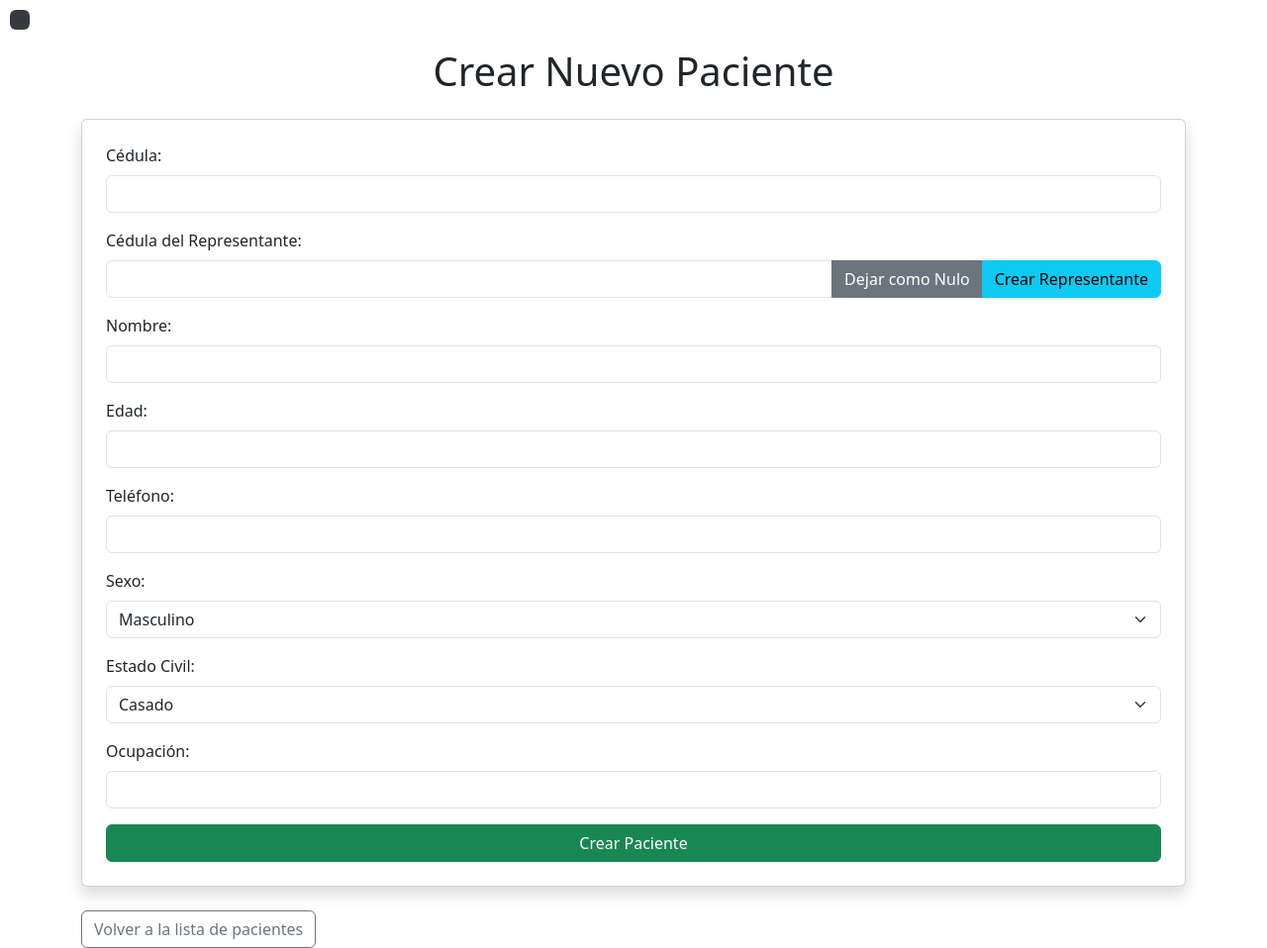
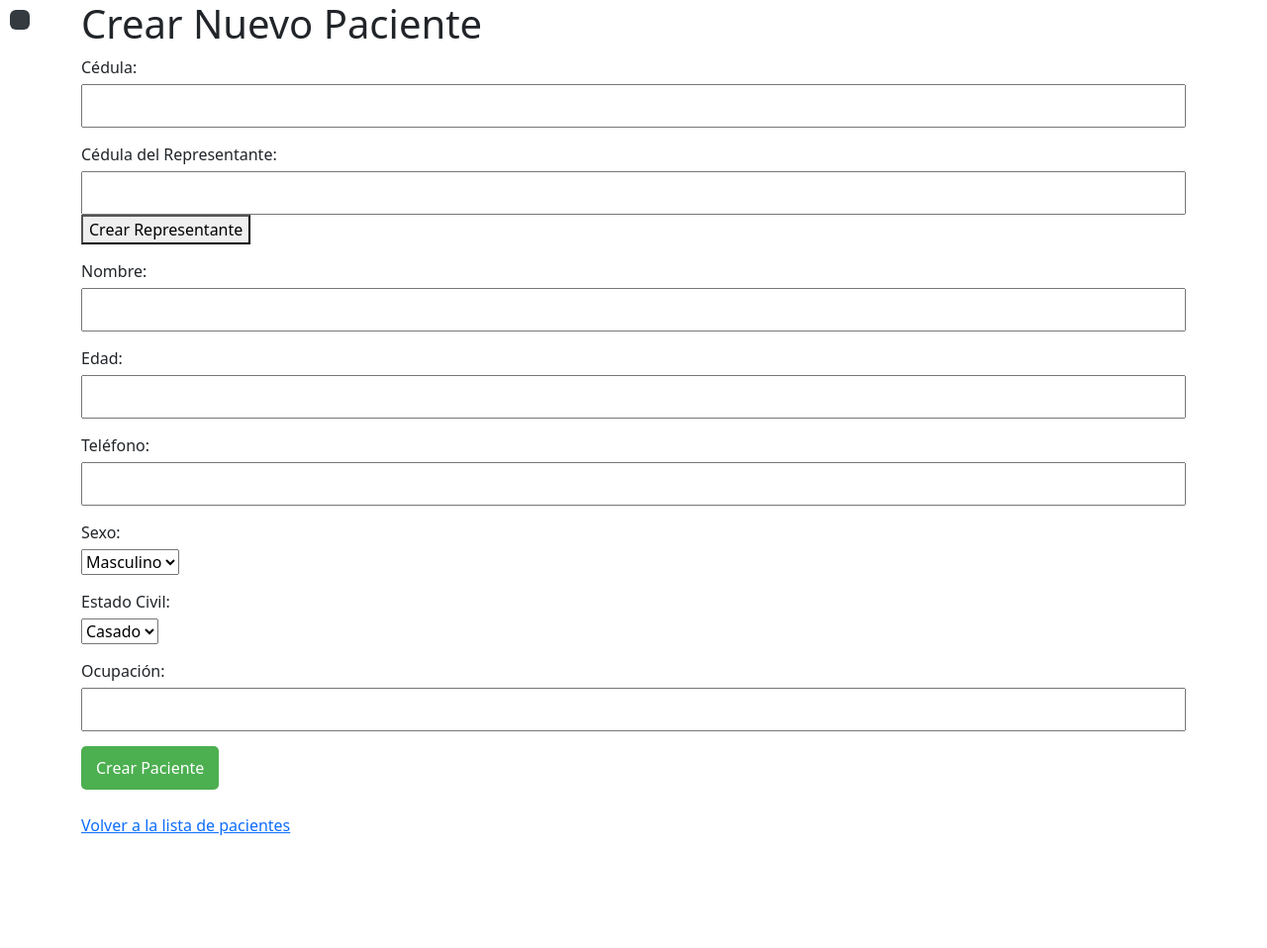
Before and after one commit to Josmar-B/Odontologia-Tarea, a Django app: page /pacientes/crear/ in a window 1280 px wide. Shown: the whole page at 99% size. After the commit the page ends 844 px from the top, so only its background shows below. Run offline with Django 5.2, Linux system fonts and the light colour scheme; some libraries are stand-ins or nearby versions.

Commit message:
Update crear_paciente.html

```diff
--- a/odontologia_app/Templates/odontologia_app/crear_paciente.html
+++ b/odontologia_app/Templates/odontologia_app/crear_paciente.html
@@ -9,111 +9,162 @@
     <meta charset="UTF-8">
     <meta name="viewport" content="width=device-width, initial-scale=1.0">
     <title>Crear Paciente</title>
-    <link href="{% static 'bootstrap.min.css' %}" rel="stylesheet">
+    <style>
+        /* Estilos para el modal */
+        .modal {
+            display: none;
+            position: fixed;
+            top: 0;
+            left: 0;
+            width: 100%;
+            height: 100%;
+            background-color: rgba(0, 0, 0, 0.5);
+            justify-content: center;
+            align-items: center;
+        }
+
+        .modal-content {
+            background-color: white;
+            padding: 20px;
+            border-radius: 5px;
+            width: 300px;
+            box-shadow: 0 4px 8px rgba(0, 0, 0, 0.2);
+        }
+
+        .close-modal {
+            float: right;
+            font-size: 24px;
+            cursor: pointer;
+        }
+
+        .form-group {
+            margin-bottom: 15px;
+        }
+
+        .form-group label {
+            display: block;
+            margin-bottom: 5px;
+        }
+
+        .form-group input {
+            width: 100%;
+            padding: 8px;
+            box-sizing: border-box;
+        }
+
+        .btn-guardar {
+            background-color: #4CAF50;
+            color: white;
+            padding: 10px 15px;
+            border: none;
+            border-radius: 5px;
+            cursor: pointer;
+        }
+
+        .btn-guardar:hover {
+            background-color: #45a049;
+        }
+    </style>
 </head>
 <body>
-    <div class="container mt-5">
-        <h1 class="text-center mb-4">Crear Nuevo Paciente</h1>
-        <form method="post" class="card p-4 shadow">
+    <div class="container">
+        <h1>Crear Nuevo Paciente</h1>
+        <form method="post">
             {% csrf_token %}
-            <div class="mb-3">
-                <label for="cedula" class="form-label">Cédula:</label>
-                <input type="text" id="cedula" name="cedula" class="form-control" required>
+            <div class="form-group">
+                <label for="cedula">Cédula:</label>
+                <input type="text" id="cedula" name="cedula" required>
             </div>
-            <div class="mb-3">
-                <label for="cedula_representante" class="form-label">Cédula del Representante:</label>
-                <div class="input-group">
-                    <input type="text" id="cedula_representante" name="cedula_representante" class="form-control">
-                    <button type="button" class="btn btn-secondary" onclick="dejarComoNulo()">Dejar como Nulo</button>
-                    <button type="button" class="btn btn-info" data-bs-toggle="modal" data-bs-target="#crearRepresentanteModal">Crear Representante</button>
-                </div>
+            <div class="form-group">
+                <label for="cedula_representante">Cédula del Representante:</label>
+                <input type="text" id="cedula_representante" name="cedula_representante">
+                <button type="button" onclick="abrirModal()">Crear Representante</button>
             </div>
-
             <!-- Resto del formulario -->
-            <div class="mb-3">
-                <label for="nombre" class="form-label">Nombre:</label>
-                <input type="text" id="nombre" name="nombre" class="form-control" required>
+            <div class="form-group">
+                <label for="nombre">Nombre:</label>
+                <input type="text" id="nombre" name="nombre" required>
             </div>
-            <div class="mb-3">
-                <label for="edad" class="form-label">Edad:</label>
-                <input type="number" id="edad" name="edad" class="form-control" required>
+            <div class="form-group">
+                <label for="edad">Edad:</label>
+                <input type="number" id="edad" name="edad" required>
             </div>
-            <div class="mb-3">
-                <label for="telefono" class="form-label">Teléfono:</label>
-                <input type="text" id="telefono" name="telefono" class="form-control" required>
+            <div class="form-group">
+                <label for="telefono">Teléfono:</label>
+                <input type="text" id="telefono" name="telefono" required>
             </div>
-            <div class="mb-3">
-                <label for="sexo" class="form-label">Sexo:</label>
-                <select id="sexo" name="sexo" class="form-select" required>
+            <div class="form-group">
+                <label for="sexo">Sexo:</label>
+                <select id="sexo" name="sexo" required>
                     <option value="M">Masculino</option>
                     <option value="F">Femenino</option>
                     <option value="O">Otro</option>
                 </select>
             </div>
-            <div class="mb-3">
-                <label for="estado_civil" class="form-label">Estado Civil:</label>
-                <select id="estado_civil" name="estado_civil" class="form-select" required>
+            <div class="form-group">
+                <label for="estado_civil">Estado Civil:</label>
+                <select id="estado_civil" name="estado_civil" required>
                     <option value="true">Casado</option>
                     <option value="false">Soltero</option>
                 </select>
             </div>
-            <div class="mb-3">
-                <label for="ocupacion" class="form-label">Ocupación:</label>
-                <input type="text" id="ocupacion" name="ocupacion" class="form-control" required>
+            <div class="form-group">
+                <label for="ocupacion">Ocupación:</label>
+                <input type="text" id="ocupacion" name="ocupacion" required>
             </div>
-
-            <button type="submit" class="btn btn-success">Crear Paciente</button>
+            <button type="submit" class="btn-guardar">Crear Paciente</button>
         </form>
 
         <br>
-        <a href="{% url 'lista_pacientes' %}" class="btn btn-outline-secondary">Volver a la lista de pacientes</a>
+        <a href="{% url 'lista_pacientes' %}">Volver a la lista de pacientes</a>
     </div>
 
     <!-- Modal para crear Representante -->
-    <div class="modal fade" id="crearRepresentanteModal" tabindex="-1" aria-labelledby="crearRepresentanteModalLabel" aria-hidden="true">
-        <div class="modal-dialog">
-            <div class="modal-content">
-                <div class="modal-header">
-                    <h5 class="modal-title" id="crearRepresentanteModalLabel">Crear Representante</h5>
-                    <button type="button" class="btn-close" data-bs-dismiss="modal" aria-label="Close"></button>
+    <div id="crearRepresentanteModal" class="modal">
+        <div class="modal-content">
+            <span class="close-modal" onclick="cerrarModal()">&times;</span>
+            <h2>Crear Representante</h2>
+            <form id="crearRepresentanteForm">
+                {% csrf_token %}
+                <div class="form-group">
+                    <label for="cedula_representante_crear">Cédula:</label>
+                    <input type="text" id="cedula_representante_crear" name="cedula" required>
                 </div>
-                <div class="modal-body">
-                    <!-- Formulario de creación de representante -->
-                    <form method="post" action="{% url 'crear_representante' %}" id="crearRepresentanteForm">
-                        {% csrf_token %}
-                        <div class="mb-3">
-                            <label for="cedula_representante_crear" class="form-label">Cédula:</label>
-                            <input type="text" id="cedula_representante_crear" name="cedula" class="form-control" required>
-                        </div>
-                        <div class="mb-3">
-                            <label for="nombre_representante_crear" class="form-label">Nombre:</label>
-                            <input type="text" id="nombre_representante_crear" name="nombre" class="form-control" required>
-                        </div>
-                    </form>
+                <div class="form-group">
+                    <label for="nombre_representante_crear">Nombre:</label>
+                    <input type="text" id="nombre_representante_crear" name="nombre" required>
                 </div>
-                <div class="modal-footer">
-                    <button type="button" class="btn btn-secondary" data-bs-dismiss="modal">Cerrar</button>
-                    <button type="submit" form="crearRepresentanteForm" class="btn btn-primary">Guardar</button>
-                </div>
-            </div>
+                <button type="submit" class="btn-guardar">Guardar</button>
+            </form>
         </div>
     </div>
 
-    <!-- Scripts de Bootstrap y JavaScript personalizado -->
-    <script src="{% static 'popper.min.js' %}"></script>
-    <script src="{% static 'bootstrap.min.js' %}"></script>
+    <script>
+        // Función para abrir el modal
+        function abrirModal() {
+            document.getElementById('crearRepresentanteModal').style.display = 'flex';
+        }
 
-    <script>
-        // Función para dejar el campo de cédula del representante como nulo
-        function dejarComoNulo() {
-            document.getElementById('cedula_representante').value = '';
+        // Función para cerrar el modal
+        function cerrarModal() {
+            document.getElementById('crearRepresentanteModal').style.display = 'none';
         }
 
         // Función para enviar el formulario de creación de representante
         document.getElementById('crearRepresentanteForm').addEventListener('submit', function (event) {
             event.preventDefault();  // Evita el envío tradicional del formulario
 
-            const formData = new FormData(this);
+            const cedula = document.getElementById('cedula_representante_crear').value;
+            const nombre = document.getElementById('nombre_representante_crear').value;
+
+            if (!cedula || !nombre) {
+                alert('Por favor, complete todos los campos.');
+                return;
+            }
+
+            const formData = new FormData();
+            formData.append('cedula', cedula);
+            formData.append('nombre', nombre);
 
             fetch('{% url "crear_representante" %}', {
                 method: 'POST',
@@ -126,10 +177,9 @@
             .then(data => {
                 if (data.status === 'success') {
                     // Autocompletar la cédula del representante en el formulario principal
-                    document.getElementById('cedula_representante').value = data.cedula;
+                    document.getElementById('cedula_representante').value = cedula;
                     alert('Representante creado correctamente.');
-                    // Cerrar el modal
-                    bootstrap.Modal.getInstance(document.getElementById('crearRepresentanteModal')).hide();
+                    cerrarModal();  // Cerrar el modal
                 } else {
                     alert('Error: ' + data.message);
                 }
```
